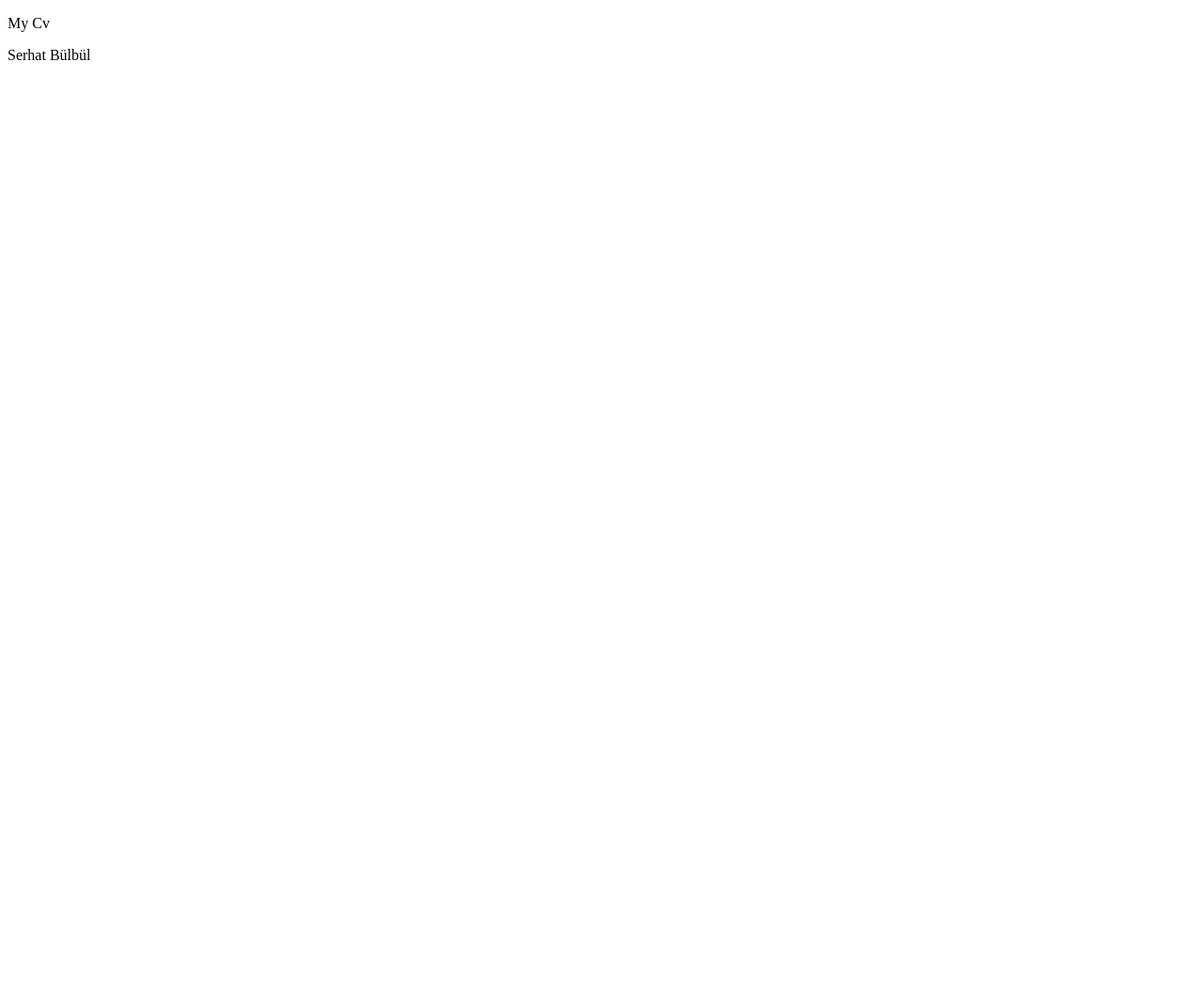
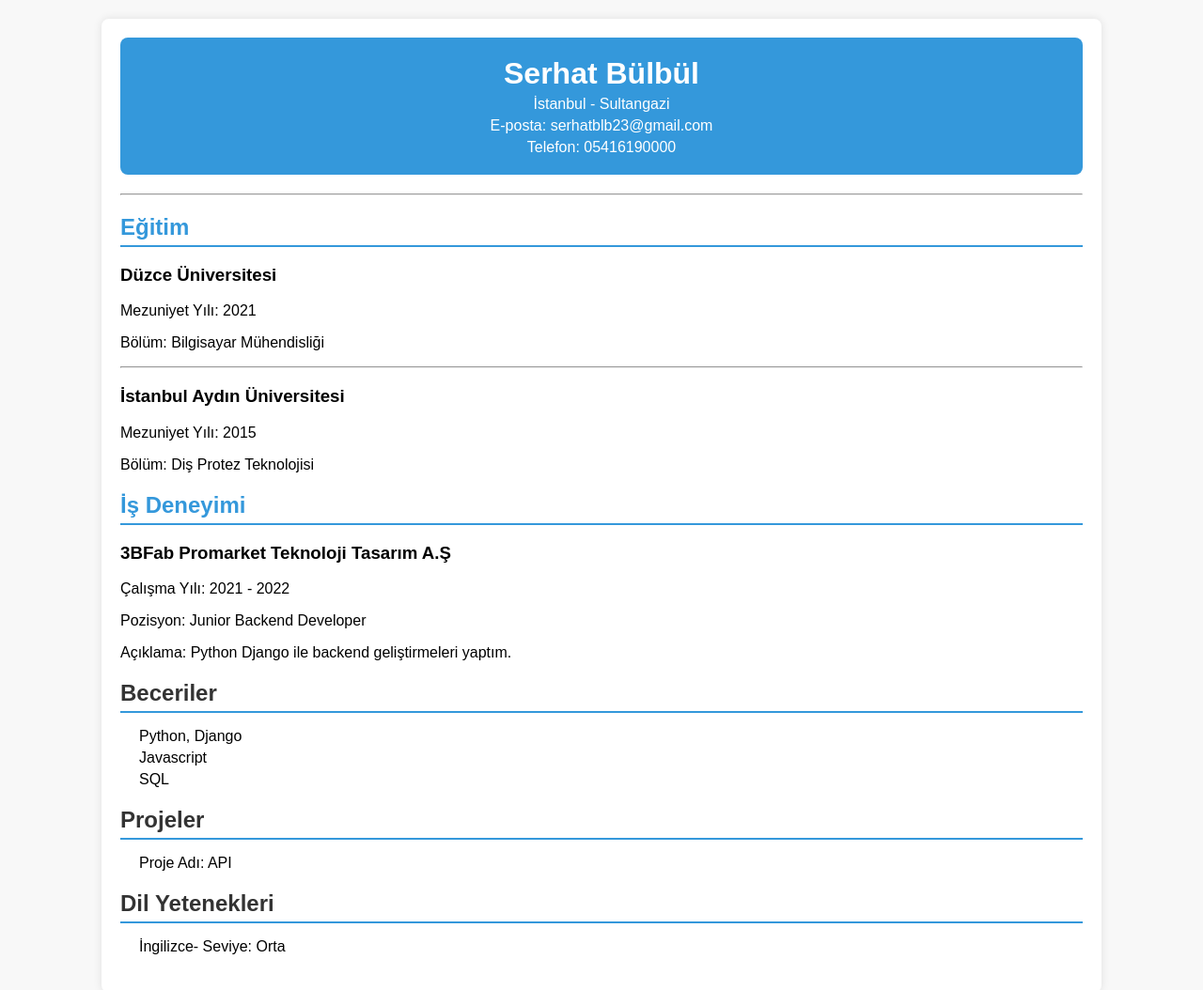
Before and after one commit to serhatblb/Angular-Bootcamp, a plain HTML site: page homeworks/resume/index.html in a window 1280 px wide. Shown: the whole page at 94% size. Before the commit the page ends 800 px from the top, so only its background shows below. Drawn offline with Linux system fonts and the light colour scheme.

Commit message:
cv homework done

```diff
--- a/homeworks/resume/index.html
+++ b/homeworks/resume/index.html
@@ -4,16 +4,73 @@
 <head>
     <meta charset="UTF-8">
     <meta name="viewport" content="width=device-width, initial-scale=1.0">
-    <title>My Cv</title>
+    <title>My cv</title>
+    <link rel="stylesheet" href="styles.css">
 </head>
 
 <body>
-    <p>My Cv</p>
-    <p>Serhat Bülbül</p>
+    <div class="cv-container">
+        <header>
+            <h1>Serhat Bülbül</h1>
+            <p class="contact-info">İstanbul - Sultangazi</p>
+            <p class="contact-info">E-posta: serhatblb23@gmail.com</p>
+            <p class="contact-info">Telefon: 05416190000</p>
+        </header>
 
-    <!-- color Palet
-    https://colorhunt.co/palette/527853f9e8d9f7b787ee7214
-    -->
+        <hr>
+
+        <section class="education">
+            <h2>Eğitim</h2>
+            <ul>
+                <li>
+                    <h3>Düzce Üniversitesi</h3>
+                    <p>Mezuniyet Yılı: 2021</p>
+                    <p>Bölüm: Bilgisayar Mühendisliği</p>
+                </li>
+                <hr>
+                <li>
+                    <h3>İstanbul Aydın Üniversitesi</h3>
+                    <p>Mezuniyet Yılı: 2015</p>
+                    <p>Bölüm: Diş Protez Teknolojisi</p>
+                </li>
+            </ul>
+        </section>
+
+        <section class="experience">
+            <h2>İş Deneyimi</h2>
+            <ul>
+                <li>
+                    <h3>3BFab Promarket Teknoloji Tasarım A.Ş</h3>
+                    <p>Çalışma Yılı: 2021 - 2022</p>
+                    <p>Pozisyon: Junior Backend Developer</p>
+                    <p>Açıklama: Python Django ile backend geliştirmeleri yaptım.</p>
+                </li>
+            </ul>
+        </section>
+
+        <section class="skills">
+            <h2>Beceriler</h2>
+            <ul>
+                <li>Python, Django</li>
+                <li>Javascript</li>
+                <li>SQL</li>
+            </ul>
+        </section>
+
+        <section class="projects">
+            <h2>Projeler</h2>
+            <ul>
+                <li>Proje Adı: API </li>
+            </ul>
+        </section>
+
+        <section class="languages">
+            <h2>Dil Yetenekleri</h2>
+            <ul>
+                <li>İngilizce- Seviye: Orta</li>
+            </ul>
+        </section>
+    </div>
 </body>
 
 </html>
--- /dev/null
+++ b/homeworks/resume/styles.css
@@ -0,0 +1,71 @@
+body {
+  font-family: 'Arial', sans-serif;
+  margin: 0;
+  padding: 0;
+  background-color: #f8f8f8;
+}
+
+.cv-container {
+  width: 80%;
+  margin: 20px auto;
+  background-color: #fff;
+  padding: 20px;
+  border-radius: 8px;
+  box-shadow: 0 0 10px rgba(0, 0, 0, 0.1);
+}
+
+header {
+  text-align: center;
+  margin-bottom: 20px;
+  background-color: #3498db;
+  color: #fff;
+  padding: 15px;
+  border-radius: 8px;
+}
+
+h1 {
+  margin: 5px 0;
+}
+
+.contact-info {
+  margin: 5px 0;
+}
+
+section {
+  margin-bottom: 20px;
+}
+
+ul {
+  list-style-type: none;
+  padding: 0;
+}
+
+li {
+  margin-bottom: 10px;
+}
+
+h2 {
+  border-bottom: 2px solid #3498db;
+  padding-bottom: 5px;
+  margin-bottom: 15px;
+  color: #3498db;
+}
+
+/* Stil için yeni bölümler */
+.skills ul,
+.projects ul,
+.languages ul {
+  padding-left: 20px;
+}
+
+.skills ul li,
+.projects ul li,
+.languages ul li {
+  margin-bottom: 5px;
+}
+
+.skills h2,
+.projects h2,
+.languages h2 {
+  color: #333;
+}
```
